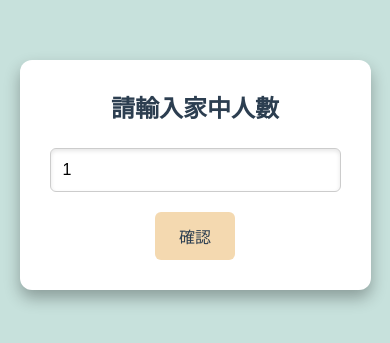
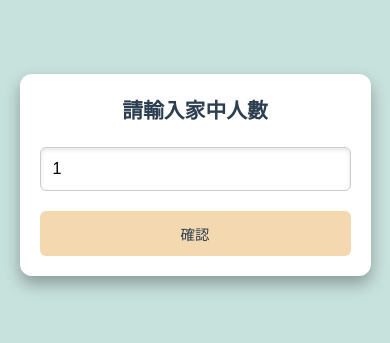
Before and after one commit to XiaoWang1212/survinest, a Vue app: page /survival-kit in a window 390 px wide. Shown: the part 247-590 px from the top of the page. Built offline with nearby package versions, Linux system fonts and the light colour scheme.

Commit message:
響應式

```diff
--- a/src/components/SupplyList.vue
+++ b/src/components/SupplyList.vue
@@ -351,8 +351,8 @@ export default {
 }
 
 .tab-button.active {
-  background-color: #d4c2ad;
-  color: white;
+  background-color: #F4D9B0;
+  color: #2c3e50;
 }
 
 .food-section {
@@ -447,8 +447,8 @@ export default {
 
 .save-button {
   padding: 12px 20px;
-  background-color: #d4c2ad;
-  color: rgb(255, 255, 255);
+  background-color: #F4D9B0;
+  color: #2c3e50;
   border: none;
   border-radius: 20px;
   cursor: pointer;
@@ -458,7 +458,7 @@ export default {
 }
 
 .save-button:hover {
-  background-color: #877965;
+  background-color: #eac89a;
 }
 
 .upload-section, .user-info-section, .suggestions-section {
@@ -471,18 +471,22 @@ export default {
 .upload-section h3, .user-info-section h3, .suggestions-section h3 {
   margin-bottom: 15px;
   color: #2c3e50;
+  text-align: center;
 }
 
 .hint-text {
   font-size: 0.9rem;
   color: #777;
   margin-bottom: 10px;
+  text-align: center;
 }
 
 .file-input {
   width: 100%;
   padding: 10px;
   margin-bottom: 15px;
+  display: block;
+  margin: 0 auto;
 }
 
 .uploaded-image {
@@ -496,37 +500,48 @@ export default {
   border-radius: 8px;
 }
 
+/* 修改表單樣式 - 使輸入框置中 */
 .form-group {
+  display: flex;
+  flex-direction: column;
+  align-items: center; /* 水平置中 */
   margin-bottom: 15px;
+  text-align: center; /* 文字置中 */
 }
 
 .form-group label {
-  display: inline-block;
-  width: 100px;
-  margin-bottom: 5px;
+  width: 100%;
+  margin-bottom: 8px;
+  text-align: center; /* 標籤文字置中 */
+  font-weight: 500;
 }
 
 .form-group input, .form-group select {
-  width: calc(100% - 100px);
-  padding: 8px;
+  width: 80%; /* 控制輸入框的寬度 */
+  max-width: 300px; /* 限制最大寬度 */
+  padding: 10px;
   border: 1px solid #ddd;
-  border-radius: 4px;
+  border-radius: 6px;
+  text-align: center; /* 輸入文字置中 */
 }
 
+/* 修改計算建議按鈕 - 縮小並置中 */
 .calculate-button {
   padding: 10px 20px;
-  background-color: #56A59B;
-  color: white;
+  background-color: #56A59B; /* 統一按鈕顏色 */
+  color: #ffffff;
   border: none;
   border-radius: 6px;
   cursor: pointer;
-  margin-top: 10px;
-  width: 100%;
+  margin: 20px auto 5px; /* 上下間距調整，並水平置中 */
+  width: 60%; /* 縮小按鈕寬度 */
+  max-width: 200px; /* 限制最大寬度 */
   transition: background-color 0.3s ease;
+  display: block; /* 確保按鈕可以置中 */
 }
 
 .calculate-button:hover {
-  background-color: #38776f;
+  background-color: #419287; /* hover 效果 */
 }
 
 .suggestion-card {
@@ -540,6 +555,7 @@ export default {
   font-size: 1.2rem;
   margin-bottom: 15px;
   color: #2c3e50;
+  text-align: center;
 }
 
 .calories span {
@@ -555,6 +571,7 @@ export default {
 .food-distribution li {
   padding: 8px 0;
   border-bottom: 1px dashed #eee;
+  text-align: center;
 }
 
 .food-name {
@@ -565,4 +582,94 @@ export default {
 .food-amount {
   color: #3498db;
 }
+
+/* 添加響應式設計 */
+@media (max-width: 768px) {
+  .supply-list {
+    max-width: 95%;
+    padding: 15px;
+  }
+
+  .food-items, .food-analysis {
+    padding: 15px;
+  }
+
+  .category h2, .food-items h2, .food-analysis h2 {
+    font-size: 1.3rem;
+  }
+
+  .item-content h3 {
+    font-size: 1rem;
+  }
+
+  .calculate-button {
+    width: 70%; /* 平板上稍微寬一點 */
+  }
+}
+
+@media (max-width: 480px) {
+  .supply-list {
+    padding: 10px;
+  }
+
+  .supply-header h1 {
+    font-size: 1.5rem;
+  }
+
+  .subtitle {
+    font-size: 0.9rem;
+  }
+
+  .category-tabs {
+    display: grid;
+    grid-template-columns: 1fr 1fr;
+    gap: 8px;
+  }
+
+  .tab-button {
+    width: 100%;
+    padding: 8px 15px;
+  }
+
+  .form-group input, .form-group select {
+    width: 90%; /* 手機上稍微寬一點 */
+  }
+
+  .calculate-button {
+    width: 80%; /* 手機上更寬 */
+    font-size: 0.9rem;
+  }
+
+  .list-item {
+    padding: 12px;
+  }
+
+  .checkbox-label {
+    flex-direction: row;
+    align-items: flex-start;
+  }
+
+  .checkbox-label input[type="checkbox"] {
+    margin-top: 5px;
+  }
+
+  .save-button {
+    padding: 10px 15px;
+    font-size: 0.9rem;
+    width: 80%;
+    max-width: 200px;
+  }
+
+  .uploaded-image img {
+    max-height: 150px;
+  }
+}
+
+/* 觸控設備優化 */
+@media (hover: none) {
+  .calculate-button:active, .save-button:active, .tab-button:active {
+    transform: scale(0.98);
+    background-color: #56A59B;
+  }
+}
 </style>
--- a/src/views/SurvivalKitPage.vue
+++ b/src/views/SurvivalKitPage.vue
@@ -87,9 +87,10 @@ export default {
 
 <style scoped>
 .survival-kit-page {
-  background: #C7E1DC; /* 整個頁面背景改為 #C7E1DC */
-  min-height: 100vh; /* 確保背景覆蓋整個視窗 */
-  padding: 20px; /* 增加內邊距，讓內容不緊貼邊緣 */
+  background: #C7E1DC;
+  min-height: 100vh;
+  padding: 20px;
+  transition: all 0.3s ease;
 }
 
 .people-input-overlay {
@@ -98,7 +99,7 @@ export default {
   left: 0;
   width: 100%;
   height: 100%;
-  background: #C7E1DC; /* 彈窗後面的背景改為 #C7E1DC */
+  background: #C7E1DC;
   display: flex;
   justify-content: center;
   align-items: center;
@@ -106,11 +107,11 @@ export default {
 }
 
 .people-input-modal {
-  background: #ffffff; /* 彈窗背景改為白色 */
+  background: #ffffff;
   padding: 30px;
   border-radius: 12px;
   text-align: center;
-  box-shadow: 0 8px 16px rgba(0, 0, 0, 0.3); /* 增加陰影效果 */
+  box-shadow: 0 8px 16px rgba(0, 0, 0, 0.3);
   max-width: 400px;
   width: 90%;
   animation: fadeIn 0.3s ease-in-out;
@@ -134,7 +135,7 @@ export default {
 
 .people-input-modal button {
   padding: 12px 24px;
-  background: #F4D9B0; /* 確認按鈕改為 #F4D9B0 */
+  background: #56A59B;
   color: #2c3e50;
   border: none;
   border-radius: 6px;
@@ -144,23 +145,135 @@ export default {
 }
 
 .people-input-modal button:hover {
-  background: #eac89a; /* 按鈕懸停效果 */
+  background: #eac89a;
 }
 
 .kit-header {
-  text-align: center; /* 置中對齊 */
-  margin: 30px 0; /* 增加上下間距 */
+  text-align: center;
+  margin: 30px 0;
 }
 
 .kit-header h1 {
-  font-size: 2rem; /* 增大標題字體 */
-  color: #2c3e50; /* 深色標題 */
+  font-size: 2rem;
+  color: #2c3e50;
   margin-bottom: 10px;
 }
 
 .kit-header p {
-  font-size: 1.2rem; /* 增大描述字體 */
-  color: #555; /* 中性色描述 */
-  line-height: 1.8; /* 增加行距 */
+  font-size: 1.2rem;
+  color: #555;
+  line-height: 1.8;
+}
+
+/* 新增的響應式設計部分 */
+@media (max-width: 768px) {
+  .kit-header h1 {
+    font-size: 1.8rem;
+  }
+
+  .kit-header p {
+    font-size: 1rem;
+  }
+
+  .people-input-modal {
+    padding: 20px;
+  }
+}
+
+@media (max-width: 480px) {
+  .survival-kit-page {
+    padding: 15px;
+  }
+
+  .kit-header h1 {
+    font-size: 1.5rem;
+  }
+
+  .kit-header p {
+    font-size: 0.9rem;
+    line-height: 1.6;
+  }
+
+  .people-input-modal h2 {
+    font-size: 1.3rem;
+  }
+
+  .people-input-modal button {
+    padding: 10px 18px;
+    font-size: 0.9rem;
+  }
+}
+
+/* 添加過渡效果 */
+.transitioning {
+  opacity: 0;
+  transform: translateY(20px);
+}
+
+/* 添加到 SurvivalKitPage.vue 的 style 部分 */
+
+/* 已有的按鈕樣式 */
+.people-input-modal button {
+  padding: 12px 24px;
+  background: #F4D9B0;
+  color: #2c3e50;
+  border: none;
+  border-radius: 6px;
+  cursor: pointer;
+  font-size: 1rem;
+  transition: background 0.3s ease;
+  width: 100%; /* 使按鈕在移動端填滿容器 */
+  max-width: 200px; /* 在桌面端限制寬度 */
+}
+
+.people-input-modal button:hover {
+  background: #eac89a;
+}
+
+/* 添加觸控設備的活躍狀態 */
+@media (hover: none) {
+  .people-input-modal button:active {
+    background: #eac89a;
+  }
+}
+
+/* 平板響應式設計 */
+@media (max-width: 768px) {
+  .people-input-modal button {
+    max-width: 180px;
+    padding: 10px 20px;
+  }
+
+  /* 修改切換開關的大小 */
+  .switch-label {
+    width: 60px;
+    height: 30px;
+  }
+
+  .switch-button {
+    width: 26px;
+    height: 26px;
+  }
+}
+
+/* 手機響應式設計 */
+@media (max-width: 480px) {
+  .people-input-modal button {
+    max-width: 100%; /* 在手機上讓按鈕填滿 */
+    padding: 12px 18px;
+    font-size: 0.9rem;
+    margin: 0 auto;
+  }
+
+  /* 縮小切換開關尺寸 */
+  .switch-container {
+    transform: scale(0.8);
+    transform-origin: right top;
+  }
+
+  /* 確保按鈕在觸控時有足夠的點擊區域 */
+  .people-input-modal button {
+    min-height: 44px; /* 蘋果建議的最小觸控高度 */
+  }
 }
 </style>
```
